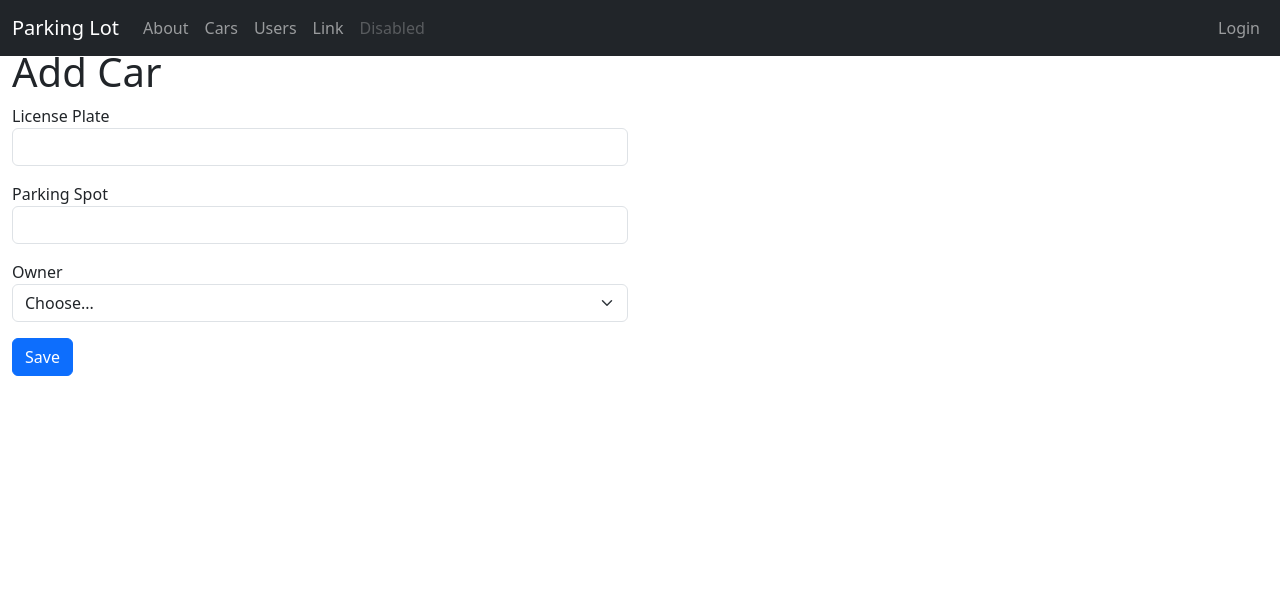
After one commit to AlexBarac7/parkinglot, a Java web app: page /AddCar in a window 1280 px wide. The commit adds this page. Shown: the top 616 px of the page. Run offline with Tomcat 11, a stand-in JSP engine, Linux system fonts and the light colour scheme.

Commit message:
created the Add Car page and Save button

```diff
--- /dev/null
+++ b/src/main/webapp/WEB-INF/pages/addCar.jsp
@@ -0,0 +1,40 @@
+<%@ page contentType="text/html; charset=UTF-8" pageEncoding="UTF-8" %>
+<%@taglib prefix="t" tagdir="/WEB-INF/tags" %>
+<%@taglib prefix="c" uri="http://java.sun.com/jsp/jstl/core" %>
+<t:pageTemplate pageTitle="Cars">
+
+    <h1>Add Car</h1>
+    <form class="needs-validation" novalidate method="POST" action="${pageContext.request.contextPath}/AddCar">
+        <div class="row">
+            <div class="col-md-6 mb-3">
+                <label for="license_plate">License Plate</label>
+                <input type="text" class="form-control" id="license_plate" name="license_plate" placeholder="" value="" required>
+                <div class="invalid-feedback">
+                    License Plate is required.
+                </div>
+            </div>
+        </div>
+        <div class="row">
+            <div class="col-md-6 mb-3">
+                <label for="parking_spot">Parking Spot</label>
+                <input type="text" class="form-control" id="parking_spot" name="parking_spot" placeholder="" value="" required>
+                <div class="invalid-feedback">
+                    Parking Spot is required.
+                </div>
+            </div>
+        </div>
+        <div class="row">
+            <div class="col-md-6 mb-3">
+                <label for="owner_id">Owner</label>
+                <select class="form-select" id="owner_id" name="owner_id" required>
+                    <option value="">Choose...</option>
+                </select>
+                <div class="invalid-feedback">
+                    Owner is required.
+                </div>
+            </div>
+        </div>
+        <button class="btn btn-primary" type="submit">Save</button>
+    </form>
+
+</t:pageTemplate>
--- a/src/main/webapp/WEB-INF/pages/cars.jsp
+++ b/src/main/webapp/WEB-INF/pages/cars.jsp
@@ -4,6 +4,11 @@
 <t:pageTemplate pageTitle="Cars">
 
   <h1>Cars</h1>
+    <a href="${pageContext.request.contextPath}/AddCar"
+       class="btn btn-primary btn-lg">
+        Add Car
+    </a>
+
   <div class="container text-center">
       <c:forEach var = "car" items="${cars}">
           <div class="row">
--- a/src/main/webapp/WEB-INF/tags/pageTemplate.tag
+++ b/src/main/webapp/WEB-INF/tags/pageTemplate.tag
@@ -13,8 +13,8 @@
 
     <main class="container-fluid mt-5">
         <jsp:doBody/>
-
+    </main>
         <jsp:include page="/WEB-INF/pages/footer.jsp" />
-    </main>
+        <script src="${pageContext.request.contextPath}/scripts/form-validation.js"></script>
 </body>
 </html>
--- /dev/null
+++ b/src/main/webapp/scripts/form-validation.js
@@ -0,0 +1,19 @@
+// Example starter JavaScript for disabling form submissions if there are invalid fields
+(() => {
+    'use strict'
+
+    // Fetch all the forms we want to apply custom Bootstrap validation styles to
+    const forms = document.querySelectorAll('.needs-validation')
+
+    // Loop over them and prevent submission
+    Array.from(forms).forEach(form => {
+        form.addEventListener('submit', event => {
+            if (!form.checkValidity()) {
+                event.preventDefault()
+                event.stopPropagation()
+            }
+
+            form.classList.add('was-validated')
+        }, false)
+    })
+})()
```
Also changed, not shown: src/main/java/com/parking/parkinglot/servlets/AddCar.java (added, +24 -0 lines).
